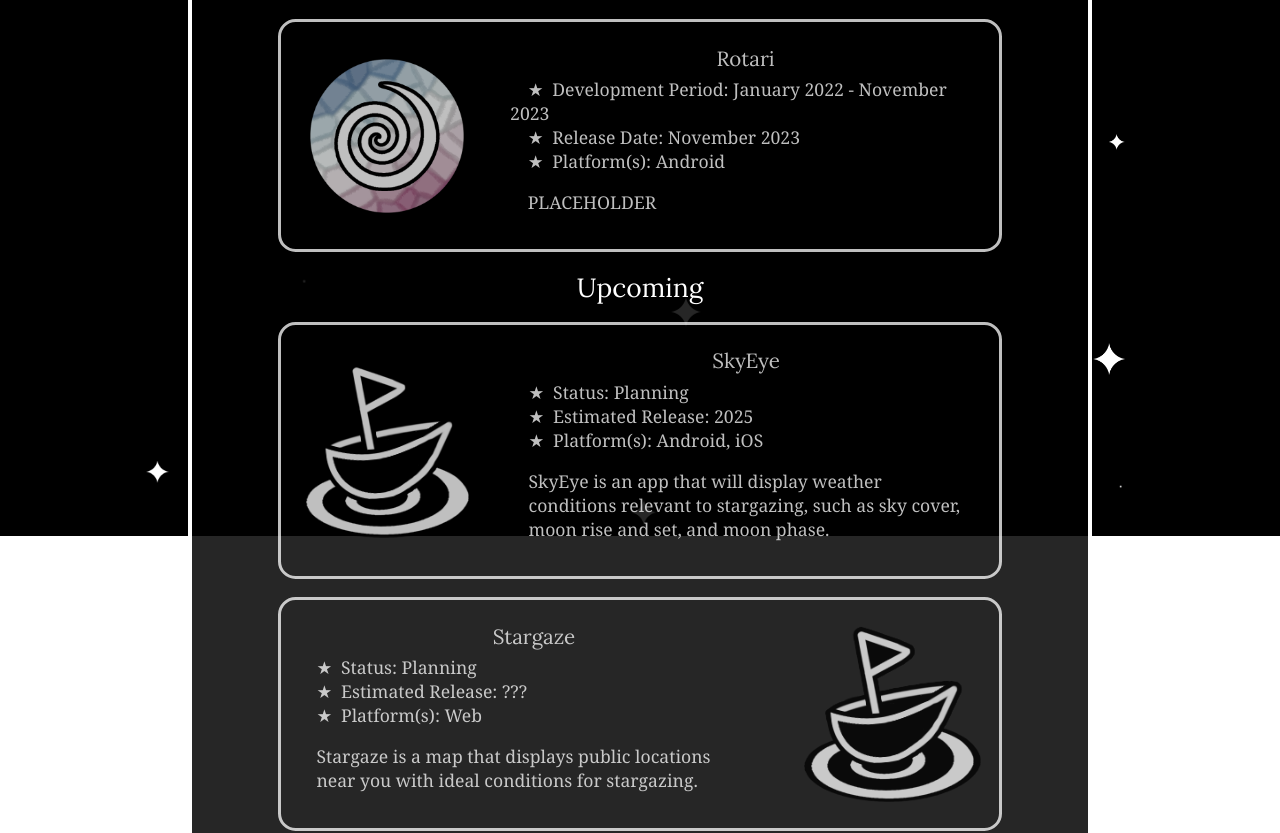
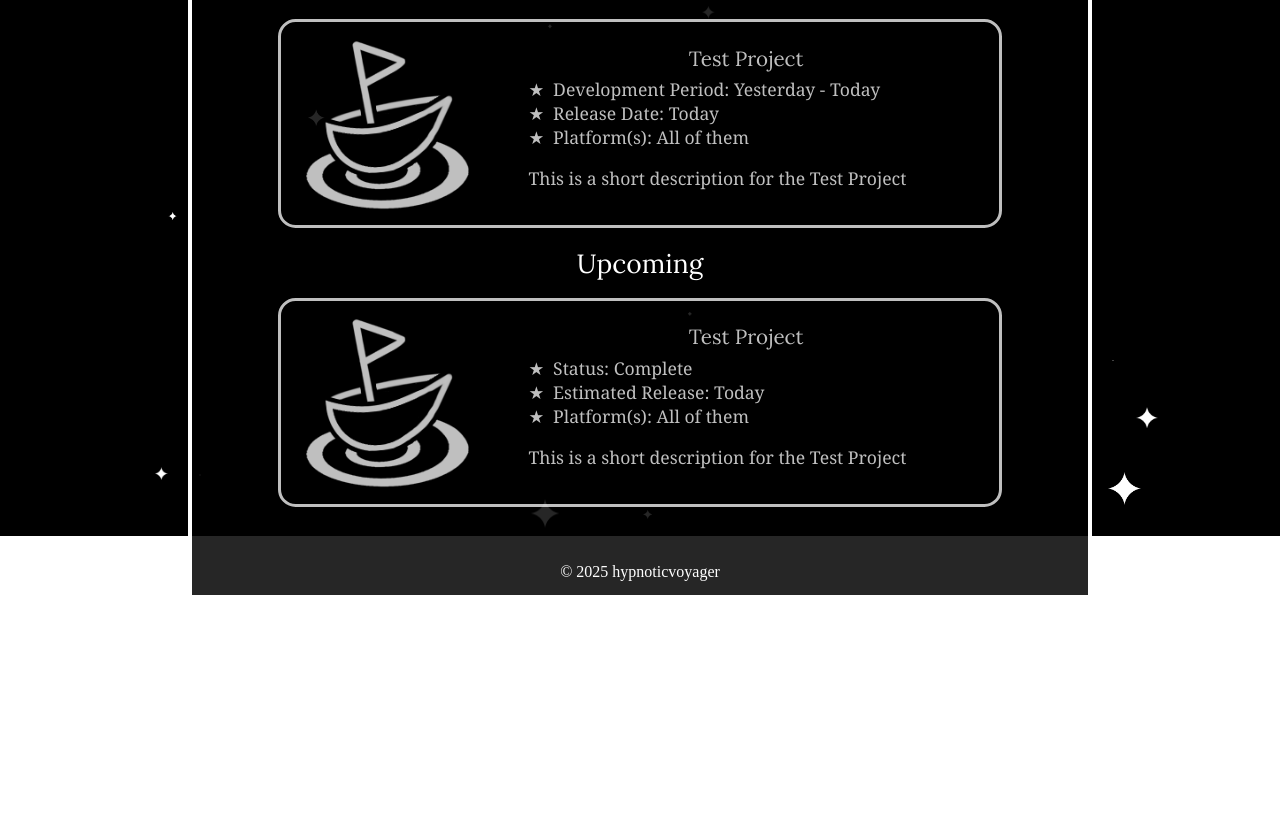
Before and after one commit to hypnoticvoyager/hypnoticvoyager.github.io, a React (Vite) app: page /projects in a window 1280 px wide. Shown: the part 264-1097 px from the top of the page. After the commit the page ends 859 px from the top, so only its background shows below. Built offline with nearby package versions, Linux system fonts and the light colour scheme.

Commit message:
added project class/component

```diff
--- a/src/components/MusicPlayer.jsx
+++ /dev/null
@@ -1,33 +0,0 @@
-import {
-    musicChangePath,
-    musicIsPaused,
-    musicPause,
-    musicPlay,
-    musicGetSource, musicChangePos
-} from "../../public/scripts/music.js";
-
-export default function MusicPlayer({musicPath,musicTitle,musicId}) {
-    return (
-        <>
-            <label>{musicTitle}</label>
-            <button onClick={() => buttonClick(musicPath,musicId)}>Play</button>
-            <input id={"mus-"+musicId} type={"range"} min={0} max={1} value={0} onChange={() => {seek(this.value)}} />
-        </>
-    );
-}
-
-function buttonClick(musicPath,musicId) {
-    if (musicGetSource() === musicPath) {
-        if (musicIsPaused()) {
-            musicPlay();
-        } else {
-            musicPause()
-        }
-    } else {
-        musicChangePath(musicPath);
-    }
-}
-
-function seek(position) {
-    musicChangePos(position);
-}
--- /dev/null
+++ b/src/components/ProjectComponent.tsx
@@ -0,0 +1,50 @@
+import {Project} from "../objects/Project.ts";
+import React from "react";
+
+interface ProjectProps {
+    project : Project;
+}
+export class ProjectComponent extends React.Component<ProjectProps> {
+    constructor(props : ProjectProps) {
+        super(props);
+    }
+
+    render() {
+        switch (this.props.project.isReleased) {
+            case true:
+                return (
+                    <>
+                        <li key={this.props.project.id}>
+                            <img src={this.props.project.iconPath} alt={this.props.project.name + " Logo"}/>
+                            <div className="prj-info-holder">
+                                <h3>{this.props.project.name}</h3>
+                                <ul className="prj-list">
+                                    <li>Development Period: {this.props.project.devPeriod}</li>
+                                    <li>Release Date: {this.props.project.releaseDate}</li>
+                                    <li>Platform(s): {this.props.project.platforms}</li>
+                                </ul>
+                                <p>{this.props.project.shortDescription}</p>
+                            </div>
+                        </li>
+                    </>
+                );
+            case false:
+                return (
+                    <>
+                        <li key={this.props.project.id}>
+                            <img src={this.props.project.iconPath} alt={this.props.project.name + " Logo"}/>
+                            <div className="prj-info-holder">
+                                <h3>{this.props.project.name}</h3>
+                                <ul className="prj-list">
+                                    <li>Status: {this.props.project.status}</li>
+                                    <li>Estimated Release: {this.props.project.releaseDate}</li>
+                                    <li>Platform(s): {this.props.project.platforms}</li>
+                                </ul>
+                                <p>{this.props.project.shortDescription}</p>
+                            </div>
+                        </li>
+                    </>
+                );
+        }
+    }
+}
--- /dev/null
+++ b/src/objects/Project.ts
@@ -0,0 +1,46 @@
+export class Project {
+    public id : number;
+    public name : string;
+    public status : string;
+    public currentVersion : string;
+    public iconPath : string;
+    public isReleased : boolean;
+    public releaseDate : string;
+    public devPeriod : string;
+    public platforms : string;
+    public shortDescription: string;
+    public longDescription: string;
+
+    constructor(
+        id : number,
+        name : string,
+        status : string,
+        currentVersion : string,
+        iconPath : string,
+        isReleased : boolean,
+        releaseDate : string,
+        devPeriod: string,
+        platforms : string,
+        shortDescription : string,
+        longDescription : string
+        )
+    {
+        this.id = id;
+        this.name = name;
+        this.status = status;
+        this.currentVersion = currentVersion;
+        this.iconPath = iconPath;
+        this.isReleased = isReleased;
+        this.releaseDate = releaseDate;
+        this.devPeriod = devPeriod;
+        this.platforms = platforms;
+        this.shortDescription = shortDescription;
+        this.longDescription = longDescription;
+    }
+
+    /*static BuildFromSQL() : Project {
+        // TODO: INTEGRATE SQL
+
+        return ;
+    }*/
+}
--- a/src/pages/Layout.jsx
+++ b/src/pages/Layout.jsx
@@ -9,7 +9,7 @@ const Layout = () => {
             </Helmet>
             <div id="wrapper">
                 <header>
-                <h1>
+                    <h1>
                         HypnoticvoyageR
                     </h1>
                     <audio loop id="now-playing">
--- a/src/pages/Projects.jsx
+++ b/src/pages/Projects.jsx
@@ -1,83 +1,24 @@
-import MusicPlayer from "../components/MusicPlayer.jsx";
-
-class ReleasedProject {
-    constructor(id,title,iconPath,developmentPeriod,releaseDate,platforms,description) {
-        this.id = id;
-        this.title = title;
-        this.iconPath = iconPath
-        this.developmentPeriod = developmentPeriod;
-        this.releaseData = releaseDate;
-        this.platforms = platforms;
-        this.description = description;
-    }
-
-    render() {
-        return (
-            <>
-                <li key={this.id}>
-                    <img src={this.iconPath} alt={this.title + " Logo"}/>
-                    <div className="prj-info-holder">
-                        <h3>{this.title}</h3>
-                        <ul className="prj-list">
-                            <li>Development Period: {this.developmentPeriod}</li>
-                            <li>Release Date: {this.releaseData}</li>
-                            <li>Platform(s): {this.platforms}</li>
-                        </ul>
-                        <p>{this.description}</p>
-                    </div>
-                </li>
-            </>
-        )
-    }
-}
-
-class UpcomingProject {
-    constructor(id,title,iconPath,status,releaseDate,platforms,description) {
-        this.id = id;
-        this.title = title;
-        this.iconPath = iconPath
-        this.status = status;
-        this.releaseData = releaseDate;
-        this.platforms = platforms;
-        this.description = description;
-    }
-
-    render() {
-        return (
-            <>
-                <li key={this.id}>
-                    <img src={this.iconPath} alt={this.title + " Logo"}/>
-                    <div className="prj-info-holder">
-                        <h3>{this.title}</h3>
-                        <ul className="prj-list">
-                            <li>Status: {this.status}</li>
-                            <li>Estimated Release: {this.releaseData}</li>
-                            <li>Platform(s): {this.platforms}</li>
-                        </ul>
-                        <p>{this.description}</p>
-                    </div>
-                </li>
-            </>
-        )
-    }
-}
-
-
+import {ProjectComponent} from "../components/ProjectComponent.tsx";
+import {Project} from "../objects/Project.ts";
 
 function AllReleased() {
     const releasedProjects = [
-        new ReleasedProject(
+        new Project(
             0,
-            "Rotari",
-            "/assets/project-icons/rotari-logo.png",
-            "January 2022 - November 2023",
-            "November 2023",
-            "Android",
-            "PLACEHOLDER"
-        ),
+            "Test Project",
+            "Complete",
+            "0.0.1",
+            "/assets/favicon.png",
+            true,
+            "Today",
+            "Yesterday - Today",
+            "All of them",
+            "This is a short description for the Test Project",
+            "This is a long description for the Test Project"
+        )
     ];
 
-    const rendered = releasedProjects.map((project) => (project.render()));
+    const rendered = releasedProjects.map((project) => (<ProjectComponent project={project}></ProjectComponent>));
 
     return (
         <>
@@ -91,36 +32,22 @@ function AllReleased() {
 
 function AllUpcoming() {
     const upcomingProjects = [
-        new UpcomingProject(
+        new Project(
             0,
-            "SkyEye",
+            "Test Project",
+            "Complete",
+            "0.0.1",
             "/assets/favicon.png",
-            "Planning",
-            "2025",
-            "Android, iOS",
-            "SkyEye is an app that will display weather conditions relevant to stargazing, such as sky cover, moon rise and set, and moon phase."
-        ),
-        new UpcomingProject(
-            1,
-            "Stargaze",
-            "/assets/favicon.png",
-            "Planning",
-            "???",
-            "Web",
-            "Stargaze is a map that displays public locations near you with ideal conditions for stargazing."
-        ),
-        new UpcomingProject(
-            2,
-            "Dungeon of the Abyss",
-            "/assets/favicon.png",
-            "Planning",
-            "???",
-            "Web, Android, iOS",
-            "A dungeon crawling roguelike game featuring a turn based battle system and an assortment of fun and interesting items."
-        ),
+            false,
+            "Today",
+            "Yesterday - Today",
+            "All of them",
+            "This is a short description for the Test Project",
+            "This is a long description for the Test Project"
+        )
     ];
 
-    const rendered = upcomingProjects.map((project) => (project.render()));
+    const rendered = upcomingProjects.map((project) => (<ProjectComponent project={project}></ProjectComponent>));
 
     return (
         <>
@@ -142,10 +69,6 @@ const Projects = () => {
             <section id="prj-upcoming" className="prj-holder">
                 <AllUpcoming />
             </section>
-            <section id="prj-music">
-                <h2>Music</h2>
-                <MusicPlayer musicPath={"/music/whirlpool.mp3"} musicTitle={"Whirlpool"} musicId={"Whirlpool"} />
-            </section>
         </>
     )
 }
```
Also changed, not shown: todo.txt (added).
